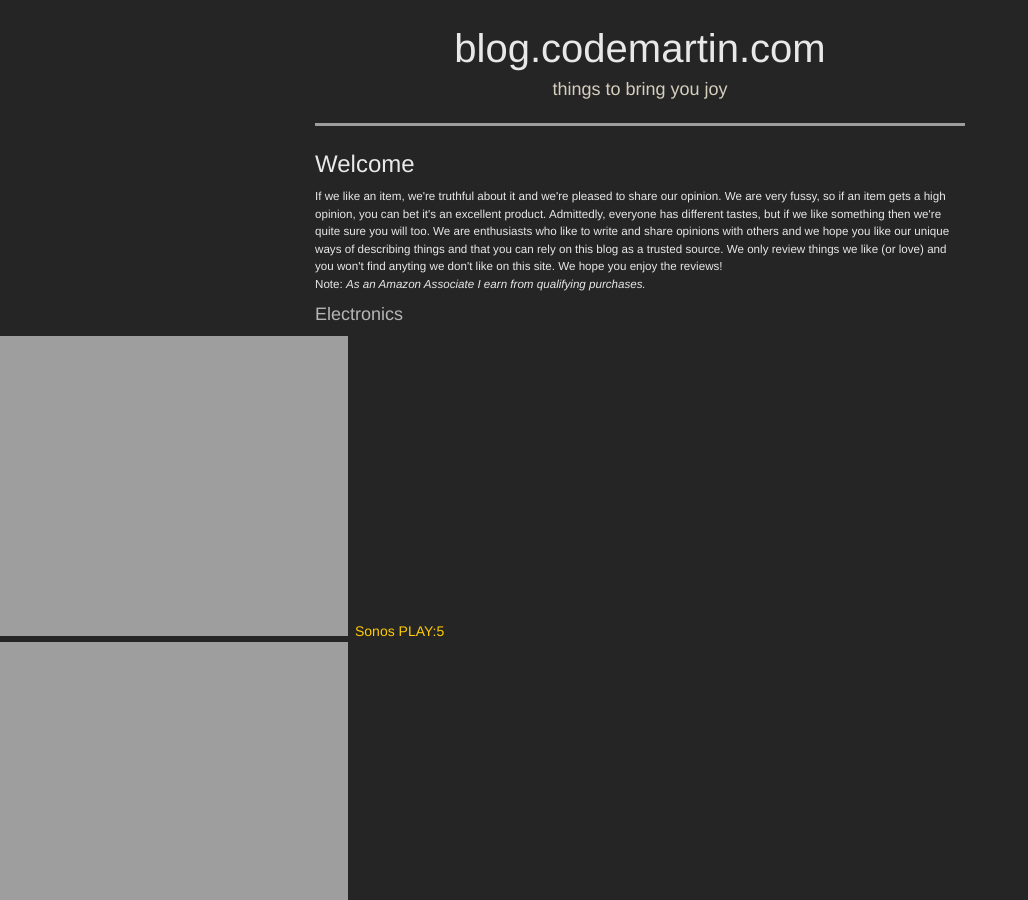
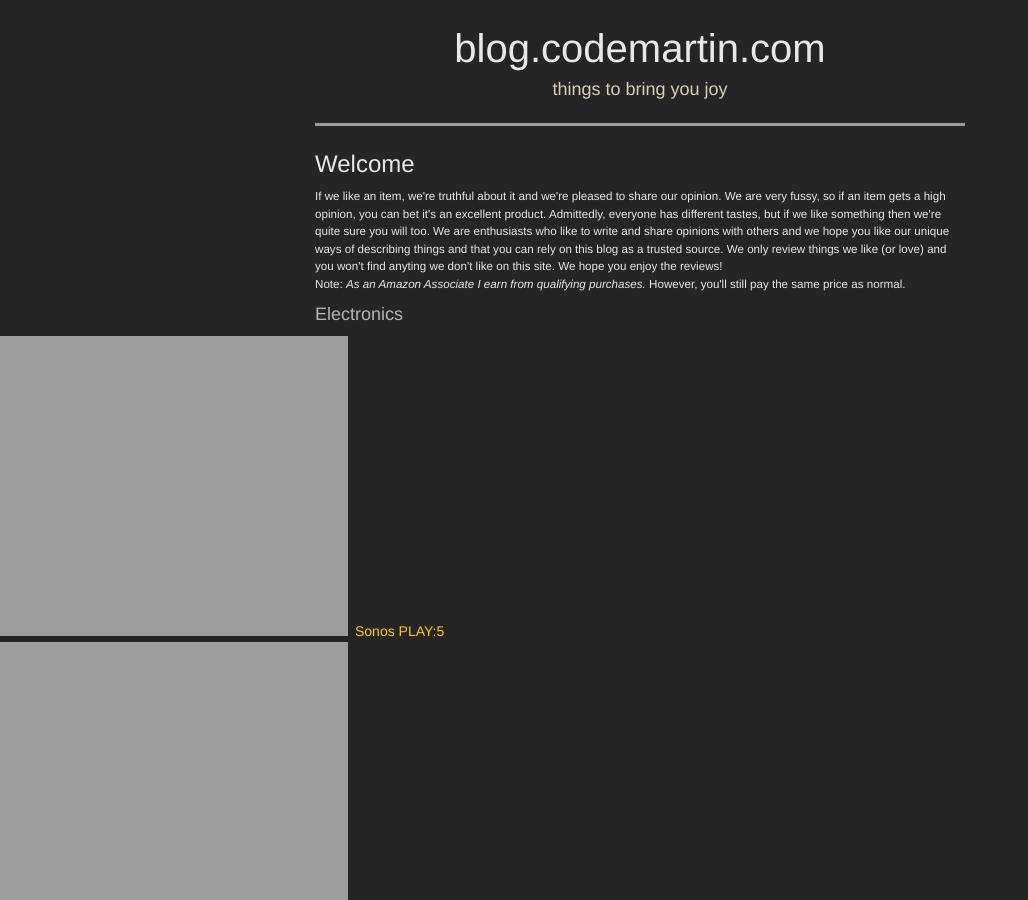
Before and after one commit to martindye/my-site, a Jekyll site: the page built from README.md, in a window 1280 px wide and 900 px high. Shown: the whole window, without its empty margins (0-1028 px from the left). Built offline with Jekyll 4.4.1, drawn with Linux system fonts in a browser that asks for light colours; some web fonts are replaced; our own code applies the rules of GitHub Pages for plain Markdown files; grey boxes are pictures that could not be loaded.

Commit message:
Affiliates phrase updated to reassure users

```diff
--- a/_includes/affiliateinfo.html
+++ b/_includes/affiliateinfo.html
@@ -1 +1 @@
-Note: <em>As an Amazon Associate I earn from qualifying purchases.</em>
+Note: <em>As an Amazon Associate I earn from qualifying purchases.</em> However, you'll still pay the same price as normal.
```
